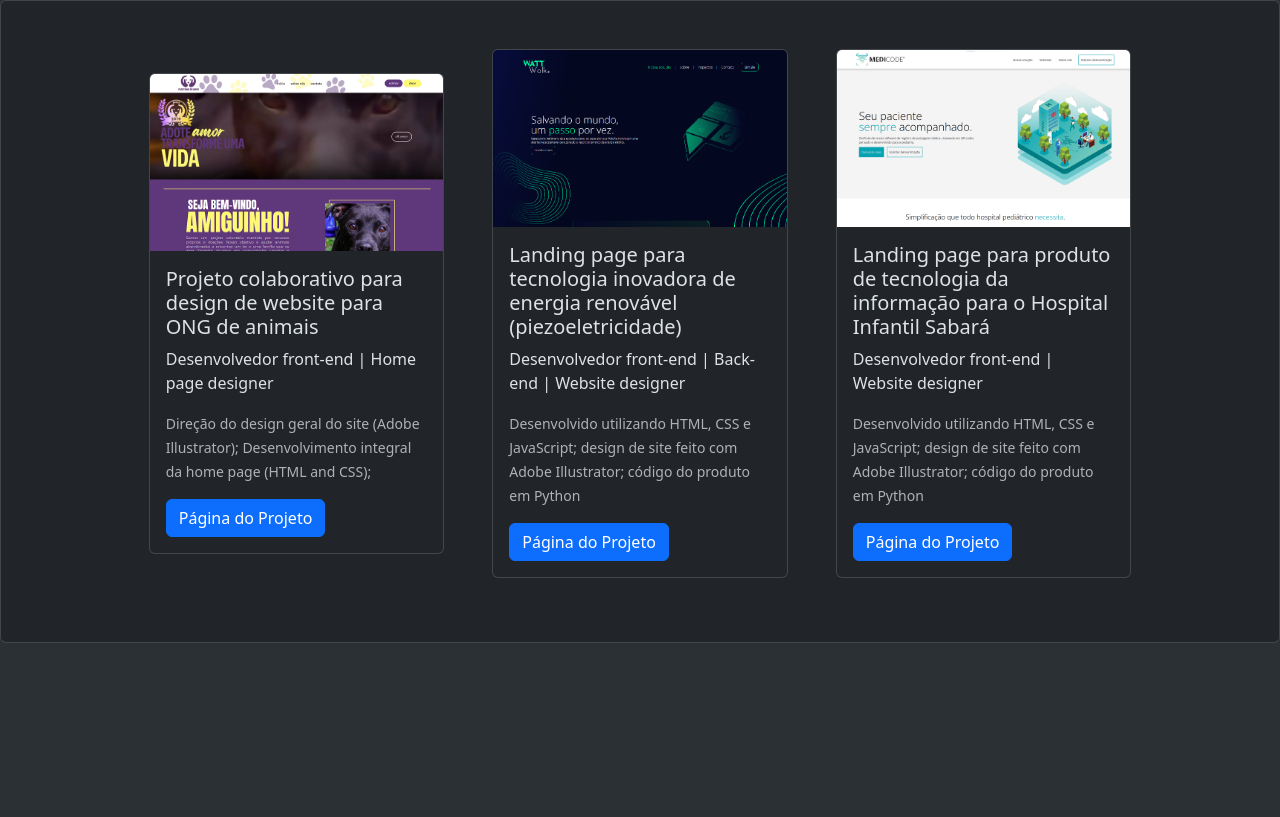
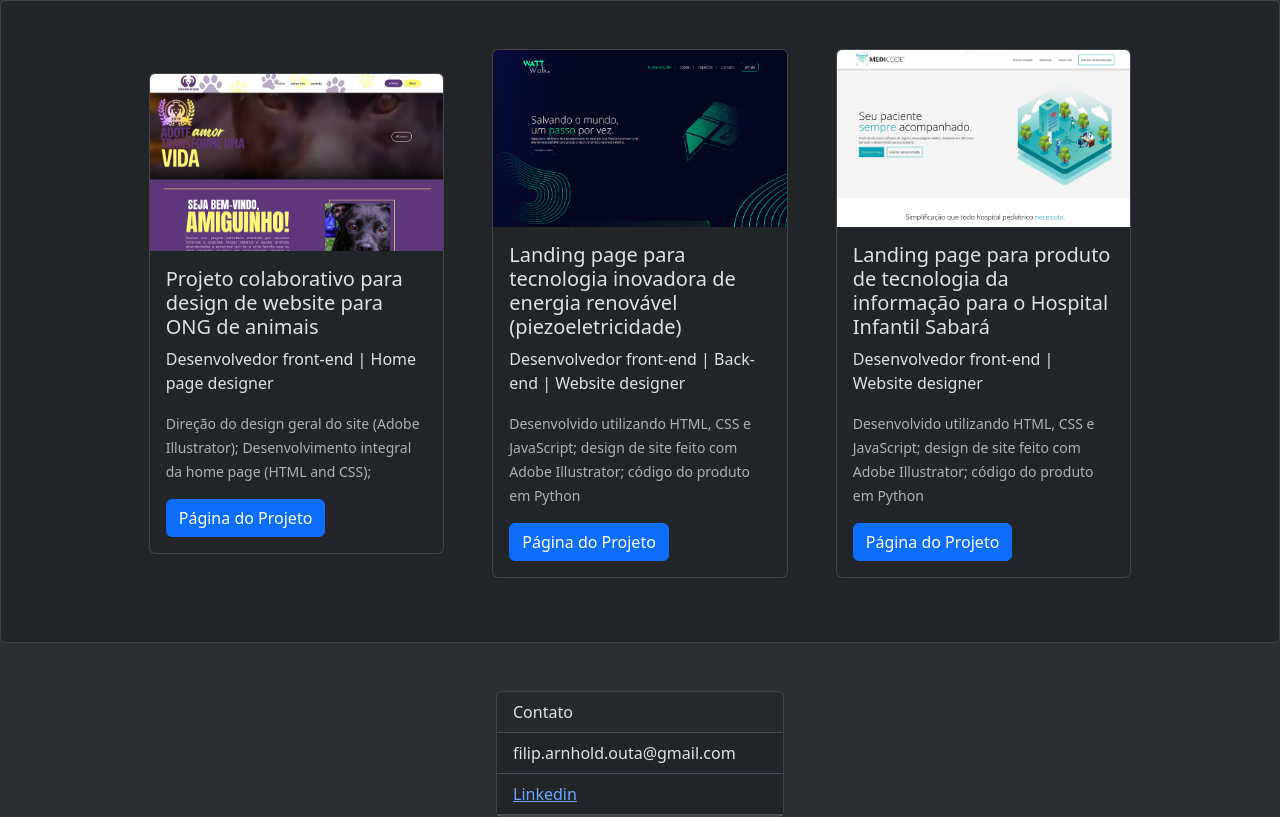
Before and after one commit to redmageii/FrontEnd-CP04, a plain HTML site: page index.html in a window 1280 px wide. Shown: the part 676-1493 px from the top of the page. Before the commit the page ends 1319 px from the top, so only its background shows below. Drawn offline with nearby package versions, Linux system fonts and the light colour scheme.

Commit message:
add: contact section

```diff
--- a/index.html
+++ b/index.html
@@ -8,8 +8,8 @@
 
 </head>
 
-<body  class="bg-body-tertiary flex-column d-flex align-items-center">
-
+<body>
+<div class="bg-body-tertiary flex-column d-flex align-items-center">
   <nav class="navbar navbar-expand-lg p-5 container-xxl mb-5">
     <div class="container-fluid">
       <a class="navbar-brand" href="#">FILIP</a>
@@ -21,7 +21,7 @@
       <div class="navbar-nav p-2" >
         <a class="nav-link active" aria-current="page" href="#intro">Intro</a>
         <a class="nav-link" href="#projetos">Experiências</a>
-        <a class="nav-link" href="#">Contato</a>
+        <a class="nav-link" href="#contato">Contato</a>
       </div>
     </div>
   </nav>
@@ -73,16 +73,17 @@
       <a href="https://bit.ly/4fUUuJ1" class="btn btn-primary">Página do Projeto</a>
     </div>
   </div>
+</div>
 
-    <!-- <div class="card border-primary mb-5">
-      <h5 class="card-header"> Landing page para tecnologia inovadora de energia renovável (piezoeletricidade)</h5>
-      <div class="card-body">
-        <h4 class="card-title"> Desenvolvedor front-end | Back-end | Website designer</h5>
-        <p class="card-text mt-2"> Desenvolvido utilizando  HTML, CSS e JavaScript; design de site
-          feito com Adobe Illustrator; código do produto em Python</p>
-        <a href="https://bit.ly/4jcvqQA" class="btn btn-primary">Página do Projeto</a>
-      </div>
-    </div> -->
+<div class="card mt-5" id="contato" style="width: 18rem;">
+  <div class="card-header">
+    Contato
+  </div>
+  <ul class="list-group list-group-flush">
+    <li class="list-group-item">filip.arnhold.outa@gmail.com</li>
+    <li class="list-group-item"><a href="https://linkedin.com/in/filiparnhold" target="_blank">Linkedin</li>
+  </ul>
+</div>
 
   <script src="https://cdn.jsdelivr.net/npm/bootstrap@5.3.3/dist/js/bootstrap.bundle.min.js" integrity="sha384-YvpcrYf0tY3lHB60NNkmXc5s9fDVZLESaAA55NDzOxhy9GkcIdslK1eN7N6jIeHz" crossorigin="anonymous"></script>
 </body>
```
